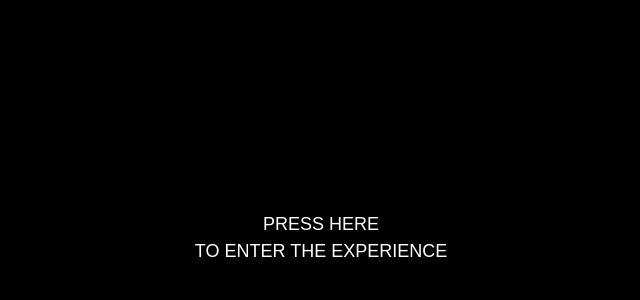
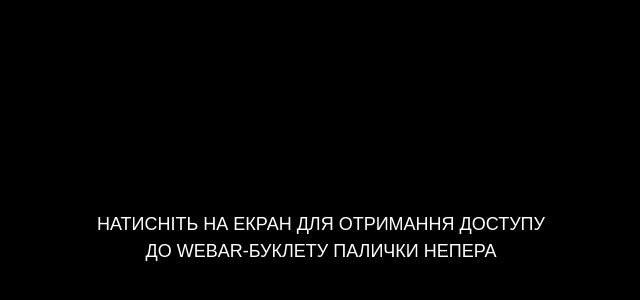
Before and after one commit to KostyantinHeorhievAI-251/LabWork1---Heorhiev-Kostyantin-AI-251, a plain HTML site: page index.html in a window 1280 px wide. Shown: the part 162-462 px from the top of the page, without its empty margins (319-959 px from the left). Drawn offline with nearby package versions, Linux system fonts and the light colour scheme.

Commit message:
Created by GitHub

```diff
--- a/index.html
+++ b/index.html
@@ -27,9 +27,9 @@
                 text-transform: uppercase; font-family: Arial, Helvetica, sans-serif; font-weight: 400; line-height: 1.5em; font-size: large; white-space: nowrap;
                 user-select: none; pointer-events: none;
             ">
-            Press here
+            Натисніть на екран для отримання доступу
             <br>
-            to enter the experience
+            до WebAR-буклету Палички Непера
         </div>
     </div>
 
```
